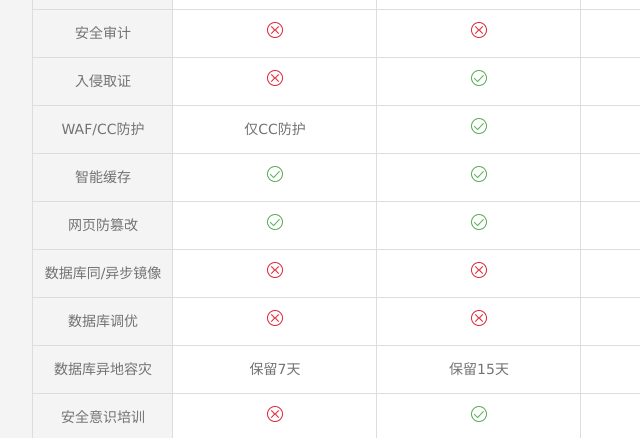
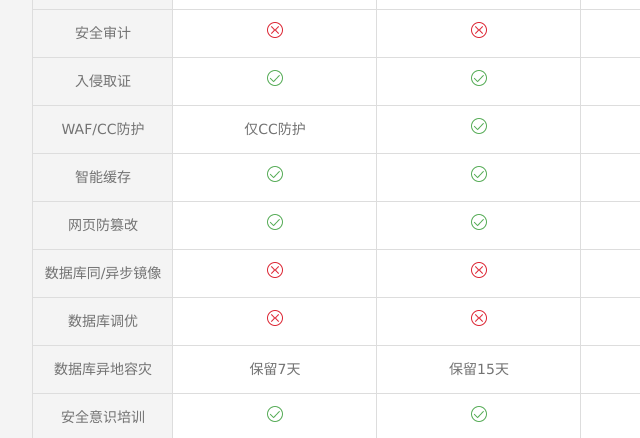
Before and after one commit to zensec/zensec.github.io, a plain HTML site: page prices/index.htm in a window 1280 px wide. Shown: the part 660-1098 px from the top of the page, 127-767 px from the left. Drawn offline with Linux system fonts and the light colour scheme.

Commit message:
Update index.htm

```diff
--- a/prices/index.htm
+++ b/prices/index.htm
@@ -102,14 +102,14 @@
 		<div class="s_td"><i class="i-2" title="没有">没有</i></div>
 		<div class="s_td"><i class="i-2" title="没有">没有</i></div>
 		<div class="s_td"><i class="i-2" title="没有">没有</i></div>
-		<div class="s_td"><i class="i-2" title="没有">没有</i></div>
+		<div class="s_td"><i class="i-3" title="有">有</i></div>
 		<div class="s_td">仅CC防护</div>
                 <div class="s_td"><i class="i-3" title="有">有</i></div>
 		<div class="s_td"><i class="i-3" title="有">有</i></div>
 		<div class="s_td"><i class="i-2" title="没有">没有</i></div>
 		<div class="s_td"><i class="i-2" title="没有">没有</i></div>
 		<div class="s_td">保留7天</div>
-		<div class="s_td"><i class="i-2" title="没有">没有</i></div>
+		<div class="s_td"><i class="i-3" title="有">有</i></div>
 		<div class="s_td">60G(可定制)</div>
 		<div class="s_td">小于3个</div>
 		<div class="s_td"><i class="i-3" title="有">有</i></div>
```
